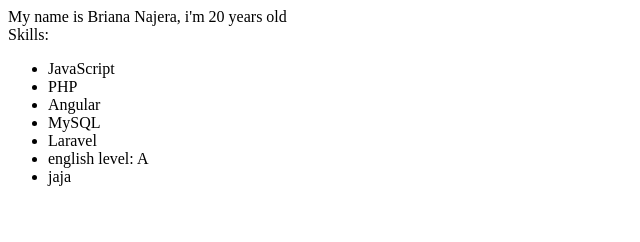
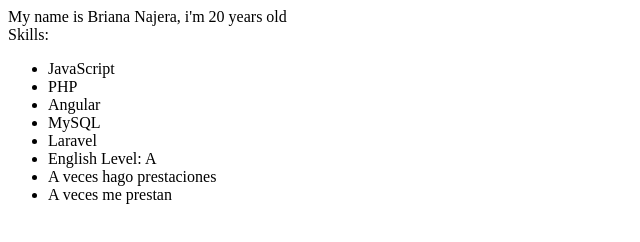
Before and after one commit to briananan/repo, a plain HTML site: page index.html in a window 1280 px wide. Shown: the whole page, without its empty margins (0-640 px from the left). Drawn offline with Linux system fonts and the light colour scheme.

Commit message:
Añadiendo skills otra vez

```diff
--- a/index.html
+++ b/index.html
@@ -15,10 +15,9 @@
         <li>Angular</li>
         <li>MySQL</li>
         <li>Laravel</li>
-        <li>english level: A</li>
-        <li>
-            jaja
-        </li>
+        <li>English Level: A</li>
+        <li>A veces hago prestaciones</li>
+        <li>A veces me prestan</li>
     </ul>
     <br>
 </body>
```
